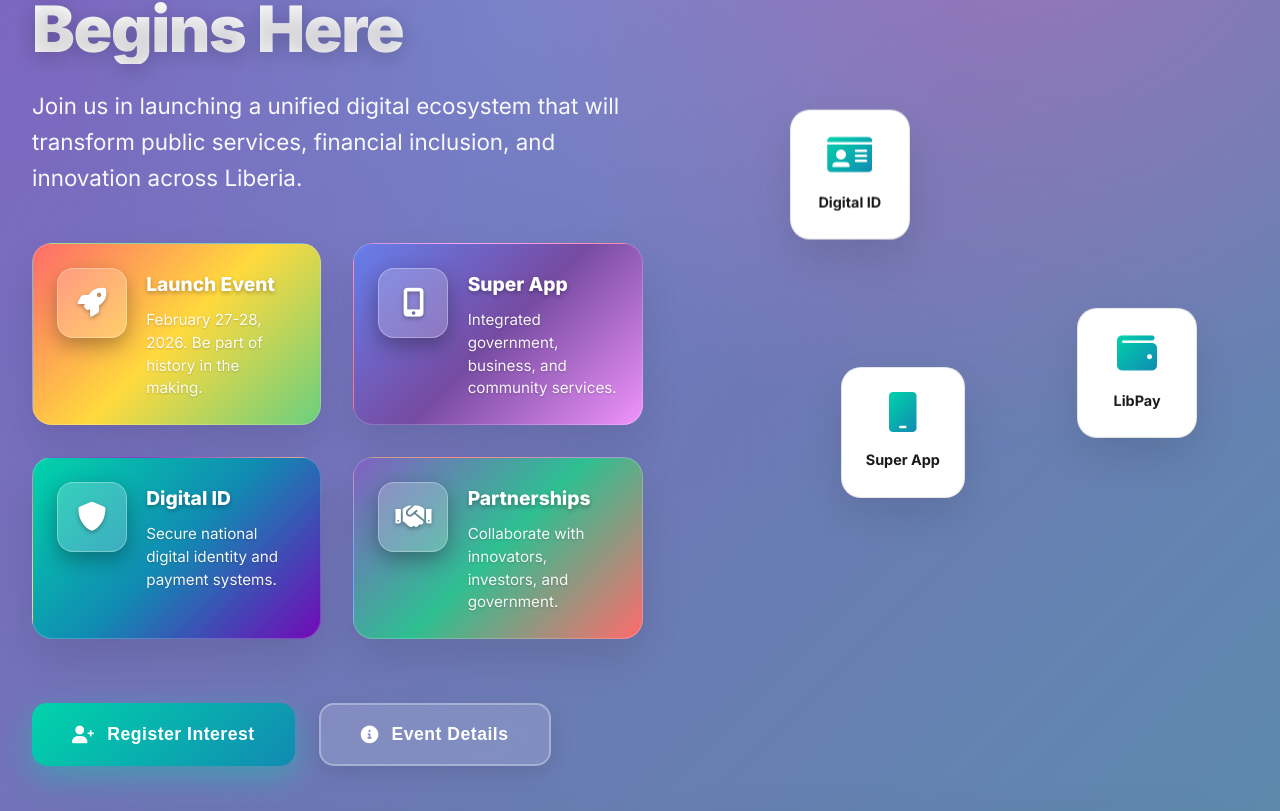
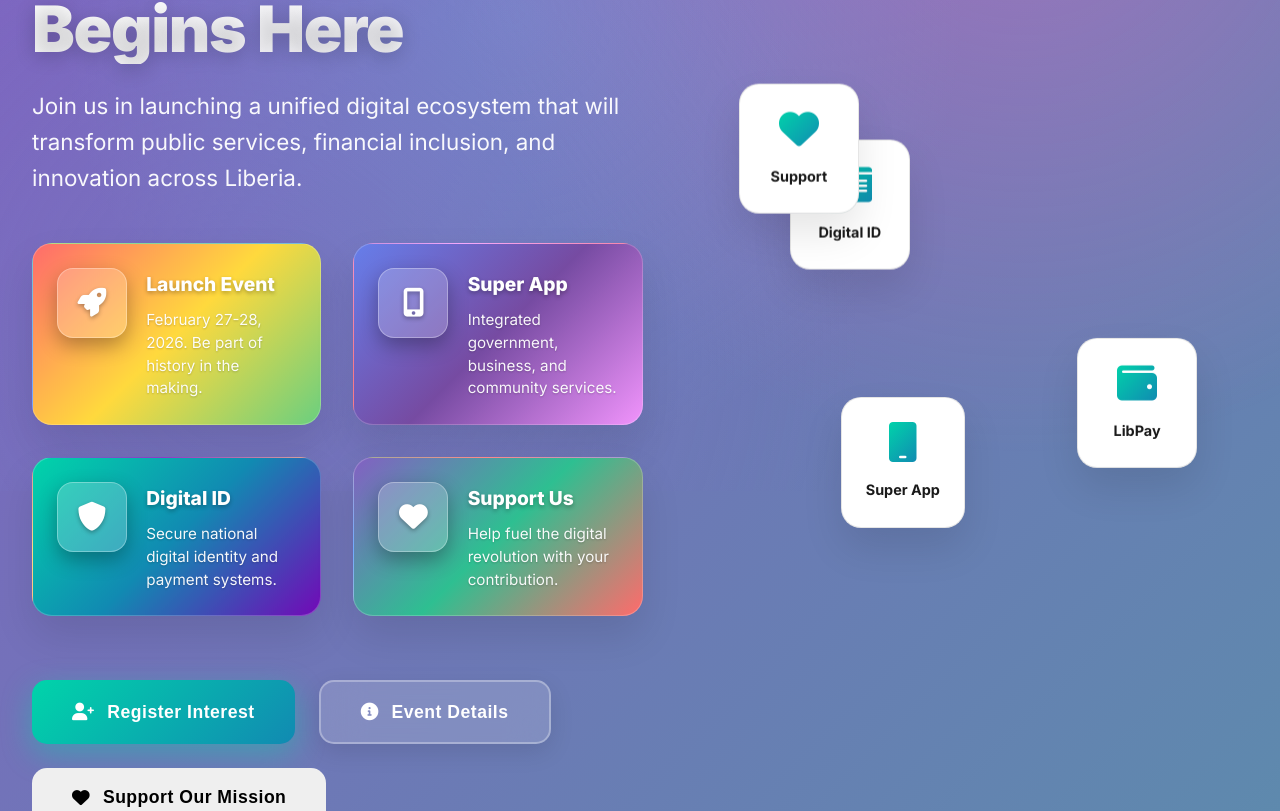
Before and after one commit to liberianpost/digital-liberia-launch, a React (Vite) app: page / in a window 1280 px wide. Shown: the part 309-1120 px from the top of the page. Built offline with nearby package versions, Linux system fonts and the light colour scheme.

Commit message:
Update Hero.jsx

```diff
--- a/src/components/Hero/Hero.jsx
+++ b/src/components/Hero/Hero.jsx
@@ -6,6 +6,10 @@
     if (element) {
       element.scrollIntoView({ behavior: 'smooth' })
     }
+  }
+
+  const handleDonateClick = () => {
+    window.open('https://www.gofundme.com/f/support-digital-liberias-tech-revolution/cl/s?utm_campaign=fp_sharesheet&utm_medium=customer&utm_source=copy_link&lang=en_GB&ts=1763551323', '_blank')
   }
 
   const features = [
@@ -25,14 +29,14 @@
       description: 'Secure national digital identity and payment systems.'
     },
     {
-      icon: 'fas fa-handshake',
-      title: 'Partnerships',
-      description: 'Collaborate with innovators, investors, and government.'
+      icon: 'fas fa-heart',
+      title: 'Support Us',
+      description: 'Help fuel the digital revolution with your contribution.'
     }
   ]
 
   return (
-    <section className="hero-section">
+    <section className="hero-section" id="hero">
       <div className="hero-content">
         <div className="hero-text">
           <h1 className="hero-title">
@@ -73,6 +77,13 @@
               <i className="fas fa-info-circle"></i>
               Event Details
             </button>
+            <button
+              onClick={handleDonateClick}
+              className="btn btn-donate"
+            >
+              <i className="fas fa-heart"></i>
+              Support Our Mission
+            </button>
           </div>
         </div>
 
@@ -90,6 +101,10 @@
               <i className="fas fa-mobile"></i>
               <span>Super App</span>
             </div>
+            <div className="floating-card card-4 floating white-card" style={{animationDelay: '1.5s'}}>
+              <i className="fas fa-heart"></i>
+              <span>Support</span>
+            </div>
           </div>
         </div>
       </div>
```
